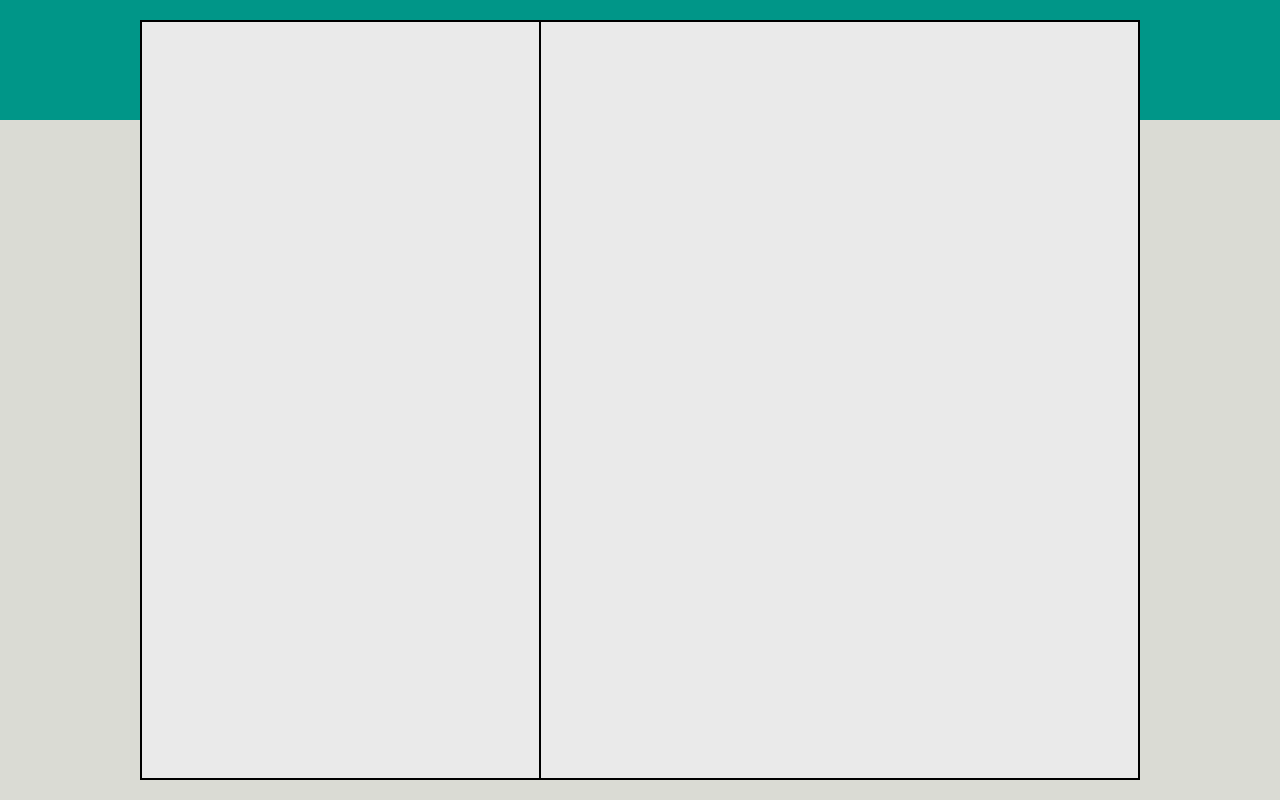
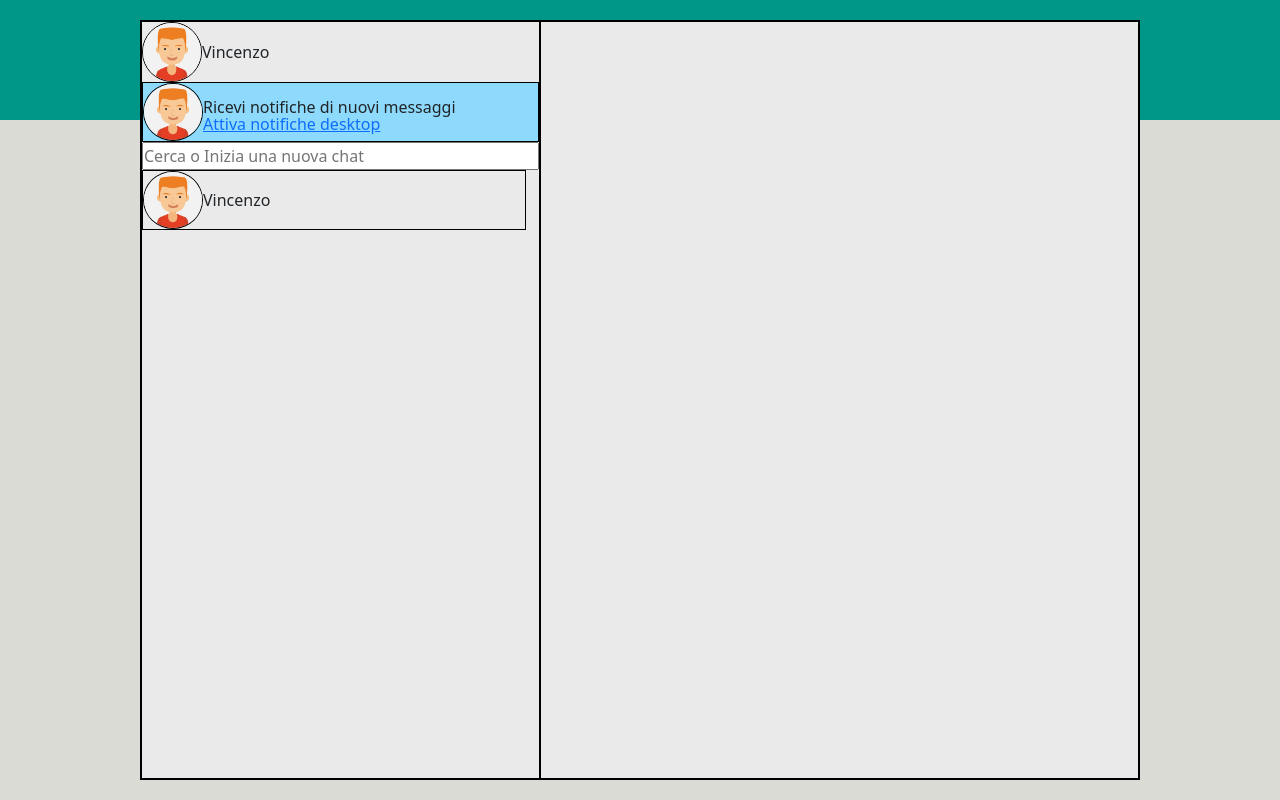
Before and after one commit to VincenzoImmordino92/vue-boolzapp, a plain HTML site: page index.html in a window 1280 px wide. Drawn offline with nearby package versions, Linux system fonts and the light colour scheme.

Commit message:
[add] sidebar-left sidebar-right

```diff
--- a/css/style.css
+++ b/css/style.css
@@ -1,11 +1,19 @@
 :root{
   --color-gray:rgb(234, 234, 234);
-
+  --color-celeste:rgb(142, 218, 252);
 }
 *{
   padding: 0;
   margin: 0;
   box-sizing: border-box;
+}
+
+p{
+  margin: 0;
+}
+
+.bordo{
+border: 1px solid black;
 }
 
 
@@ -21,6 +29,7 @@
   width: 95%;
   height: 95%;
   max-width: 1000px;
+  /* min-width: 660px; */
   margin: auto;
 }
 
@@ -29,6 +38,47 @@
   width: 40%;
   height: 100%;
   border: 1px solid black;
+}
+
+.user_personal{
+  width: 100%;
+  height: 60px;
+}
+
+.user_notifiche{
+  width: 100%;
+  height: 60px;
+  background-color: var(--color-celeste);
+}
+
+.img-box{
+  width: 60px;
+  height: 100%;
+  border-radius: 50%;
+}
+
+.img-box img{
+  width: 100%;
+  height: 100%;
+  border-radius: 50%;
+}
+
+input{
+  width: 100%;
+}
+
+.text_box a{
+  line-height: 10px;
+}
+
+.box_user{
+  height: calc(100% - 151px);
+  overflow-y: scroll;
+}
+
+.user{
+  width: calc(100% - 13px);
+  height: 60px;
 
 }
 
--- a/index.html
+++ b/index.html
@@ -21,11 +21,40 @@
   <main class="bg-duo d-flex ">
     <!-- container principale -->
     <div class="container_main custom d-flex  ">
-      <!-- sidebar di sinistra -->
+      <!-- sidebar di sinistra per gli utenti con le conversazioni da selezionare-->
       <div class="sidebar-left">
-        <div class="user_personal"></div>
+        <div class="user_personal align-items-center  d-flex">
+          <div class="img-box bordo">
+            <img src="./img/avatar_1.jpg" alt="avatar_1">
+          </div>
+          <p>Vincenzo</p>
+          <!-- Inserire i font Awesone -->
+        </div>
+          <!-- box di notifiche -->
+          <div class="user_notifiche d-flex align-items-center bordo">
+            <div class="img-box bordo">
+              <img src="./img/avatar_1.jpg" alt="avatar_1">
+            </div>
+            <div class="text_box d-flex flex-column">
+              <p>Ricevi notifiche di nuovi messaggi</p>
+              <a href="#">Attiva notifiche desktop</a>
+            </div>
+
+          </div>
+          <!-- input di ricerca dell'user -->
+          <input type="text" placeholder="Cerca o Inizia una nuova chat">
+          <!-- box dei nostri user -->
+          <div class="box_user">
+            <div class="user bordo d-flex align-items-center">
+              <div class="img-box bordo">
+                <img src="./img/avatar_1.jpg" alt="avatar_1">
+              </div>
+              <p>Vincenzo</p>
+            </div>
+
+          </div>
       </div>
-      <!-- sidebar di destra -->
+      <!-- sidebar di destra per l'utente selezionato -->
       <div class="sidebar-right">
         <div class="user_personal"></div>
       </div>
```
